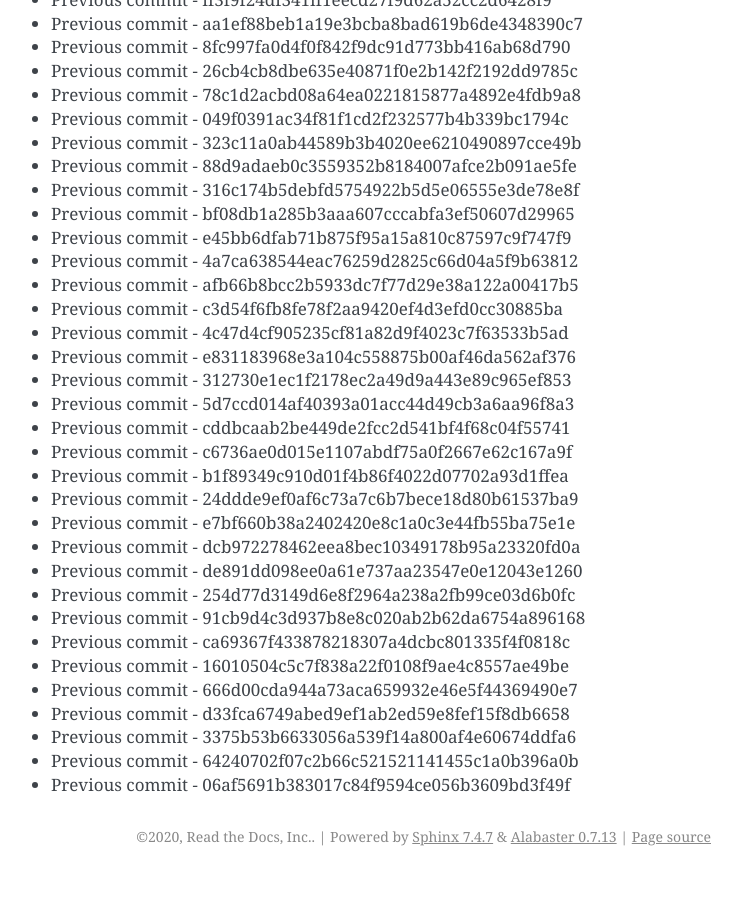
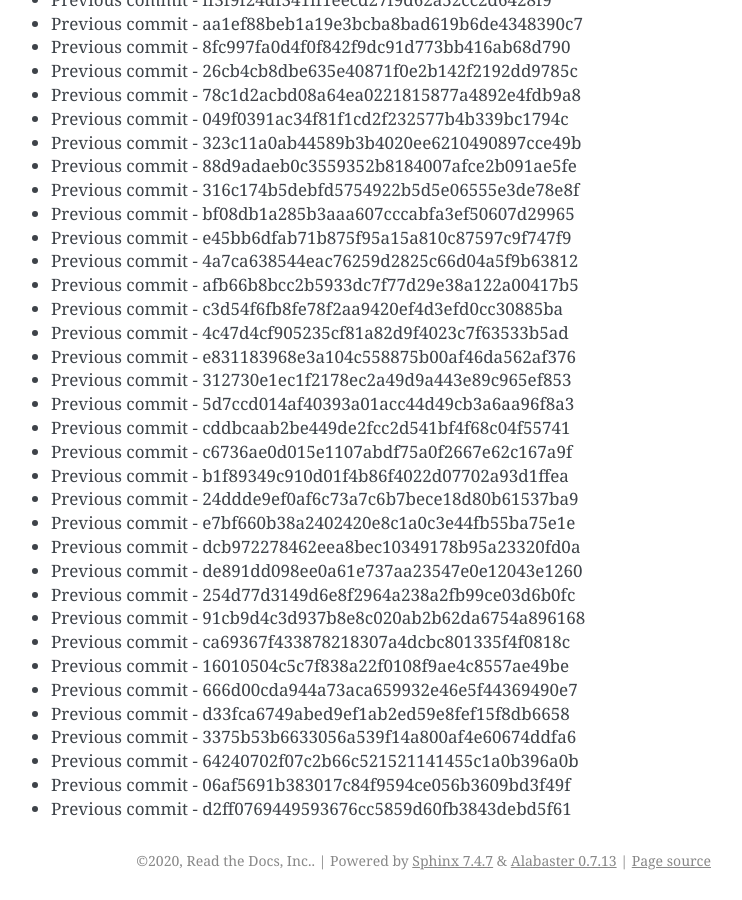
Before and after one commit to readthedocs/rtd-git-stresstest, a Sphinx documentation site: the page built from docs/updates.rst, in a window 1280 px wide and 900 px high, scrolled down 40349 px. Shown: the whole window, without its empty margins (399-1141 px from the left). Built offline with Sphinx 7.4.7, drawn with Linux system fonts in a browser that asks for light colours; before the commit the page ends 41225 px from its top, so only the background shows below that.

Commit message:
Generating commit from previous: d2ff0769449593676cc5859d60fb3843debd5f61

```diff
--- a/docs/updates.rst
+++ b/docs/updates.rst
@@ -1727,3 +1727,4 @@ It can be tested for any performance characteristics.
 * Previous commit - 3375b53b6633056a539f14a800af4e60674ddfa6
 * Previous commit - 64240702f07c2b66c521521141455c1a0b396a0b
 * Previous commit - 06af5691b383017c84f9594ce056b3609bd3f49f
+* Previous commit - d2ff0769449593676cc5859d60fb3843debd5f61
```
